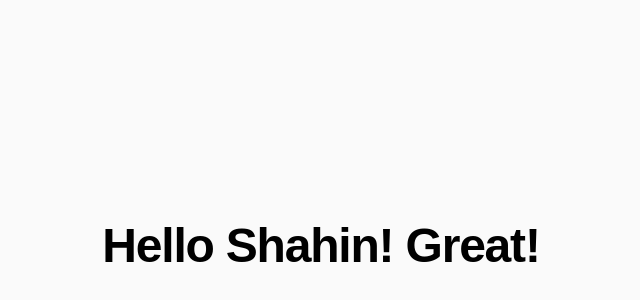
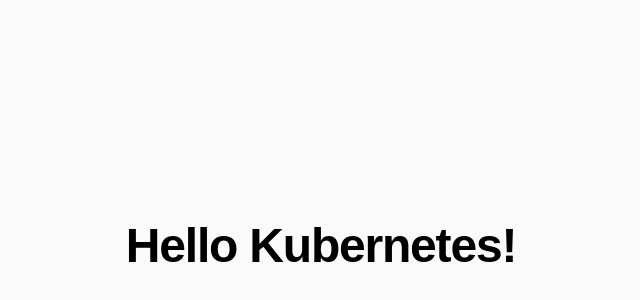
Before and after one commit to msrahman04/nextjs-app, a Next.js app: page / in a window 1280 px wide. Shown: the part 154-454 px from the top of the page, without its empty margins (319-959 px from the left). Built offline with nearby package versions, Linux system fonts and the light colour scheme.

Commit message:
change text from shahin to kubernetes

```diff
--- a/app/page.tsx
+++ b/app/page.tsx
@@ -2,7 +2,7 @@
   return (
     <div className="flex flex-1 items-center justify-center bg-zinc-50 dark:bg-black">
       <h1 className="text-5xl font-semibold tracking-tight text-black dark:text-zinc-50">
-        Hello Shahin! Great!
+        Hello Kubernetes!
       </h1>
     </div>
   );
```
